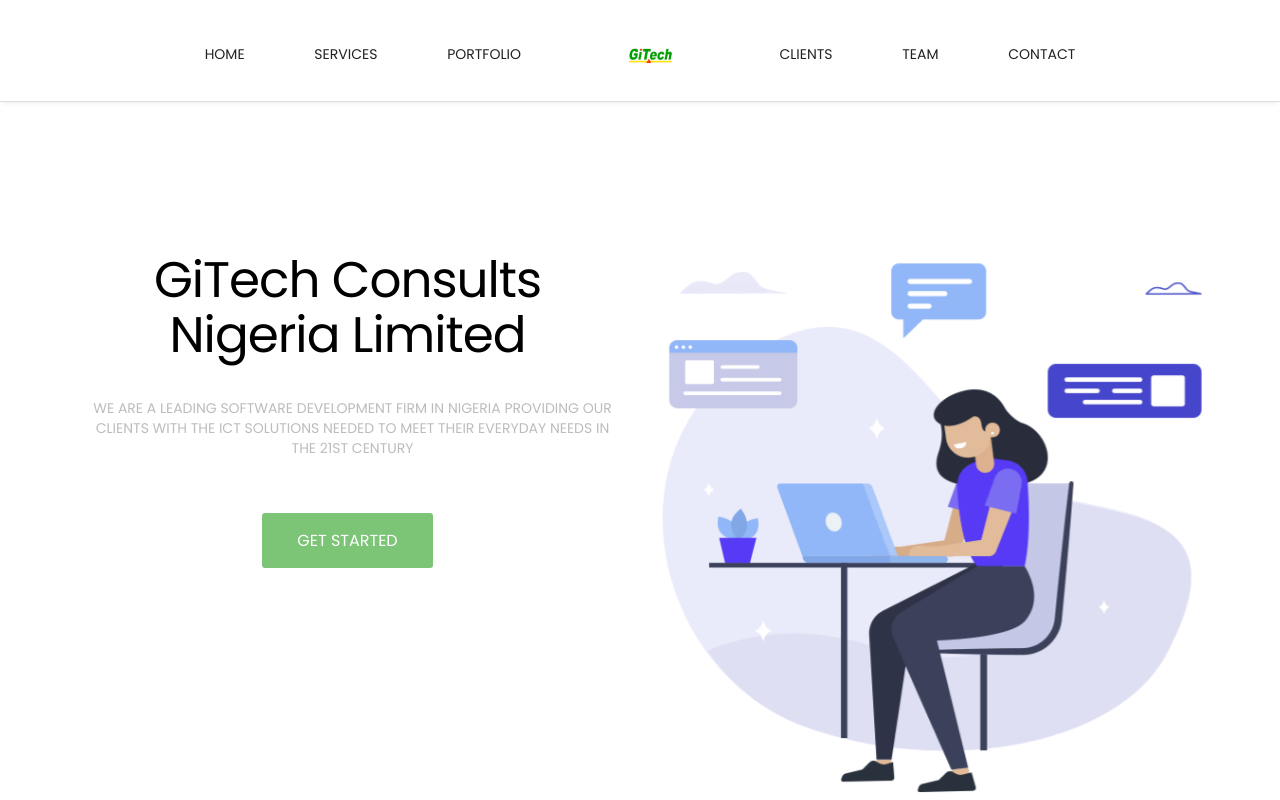
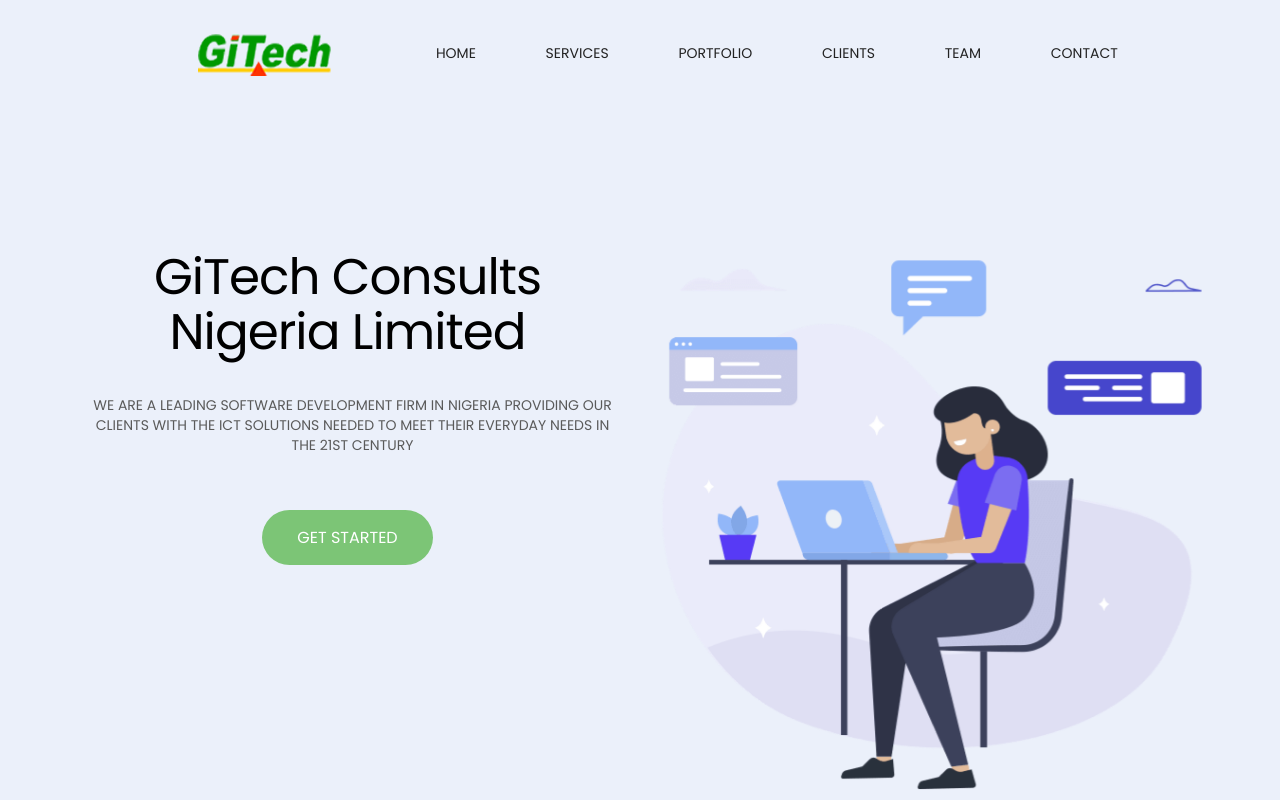
Before and after one commit to GiTechConsults/gitechonline.com.ng, a plain HTML site: page index.html in a window 1280 px wide. Shown: the top 800 px of the page. Drawn offline with Linux system fonts and the light colour scheme.

Commit message:
update colors

```diff
--- a/css/app.css
+++ b/css/app.css
@@ -94,6 +94,7 @@
 
 .header{
 	padding-top: 3em;
+	background: #ebf0fa;
 	background-size: cover;
     vertical-align: middle;
     display: -webkit-box;
@@ -122,24 +123,24 @@
 	color:#000;
 }
 
-.we-create{
+.descr{
 	padding:0;
 	margin:35px 0 55px;
 }
 .wp-pic{
 	margin-bottom:20px;
 }
-.we-create li{
+.descr li{
 	display:inline-block;
 	font-family: 'Poppins', sans-serif;
 	font-size:14px;
-	color: #bcbcbc;
+	color: rgb(90, 90, 90);
 	text-transform: uppercase;
 	font-weight: 400;
 	margin:0 5px 0 0;
 	padding:0 0 0 15px;
 }
-.we-create li:first-child{
+.descr li:first-child{
 	background:none;
 }
 
@@ -160,18 +161,17 @@
 	font-weight:400;
 	font-family: 'Poppins', sans-serif;
 	display:inline-block;
-	border-radius:3px;
+	border-radius:30px;
 	text-transform:uppercase;
 	line-height:25px;
 	margin-bottom:20px;
-	transition:all 0.3s ease-in-out;
-	-moz-transition:all 0.3s ease-in-out;
-	-webkit-transition:all 0.3s ease-in-out;
 }
 .link:hover {
 	text-decoration:none;
-	color:#7cc576 !important;
-	background:#fff;
+	color:#fff !important;
+	background:#7cc576;
+	background: -webkit-linear-gradient(to right, #7cc576, #4e54c8);
+    background: linear-gradient(to right, #7cc576, #4e54c8);
 }
 
 .link:active, .link:focus {
@@ -184,10 +184,8 @@
 ---------------------------------*/
 .main-nav-outer{
 	padding:0px;
-	border-bottom:1px solid #dddddd;
-	box-shadow:0 4px 5px -3px #ececec;
 	position:relative;
-	background:#fff;
+	background:#ebf0fa;
 }
 .main-nav{
 	text-align:center;
--- a/index.html
+++ b/index.html
@@ -73,10 +73,10 @@
 				<!--main-nav-start-->
 				<div class="container">
 					<ul class="main-nav">
+							<li class="small-logo"><a href="#header"><img src="img/logo.png" alt=""></a></li>
 						<li><a href="#header">Home</a></li>
 						<li><a href="#service">Services</a></li>
 						<li><a href="#Portfolio">Portfolio</a></li>
-						<li class="small-logo"><a href="#header"><img src="img/small-logo.png" alt=""></a></li>
 						<li><a href="#client">Clients</a></li>
 						<li><a href="#team">Team</a></li>
 						<li><a href="#contact">Contact</a></li>
@@ -91,7 +91,7 @@
 			<div class="row">
 			<div class="col-lg-6">
 			<h1 class="animated fadeInDown delay-07s">GiTech Consults Nigeria Limited</h1>
-			<ul class="we-create animated fadeInUp delay-1s">
+			<ul class="descr animated fadeInUp delay-1s">
 				<li>We are a leading software development firm in Nigeria providing our clients with the ICT solutions needed to meet their everyday needs in the 21st century</li>
 			</ul>
 			<a class="link animated fadeInUp delay-1s servicelink" href="#service">Get Started</a>
```
